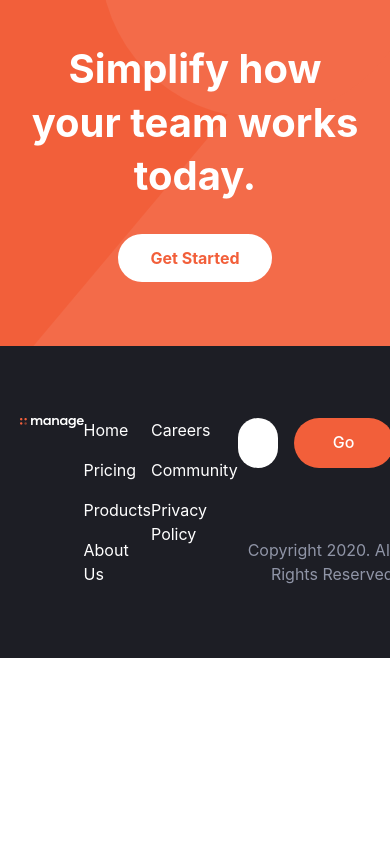
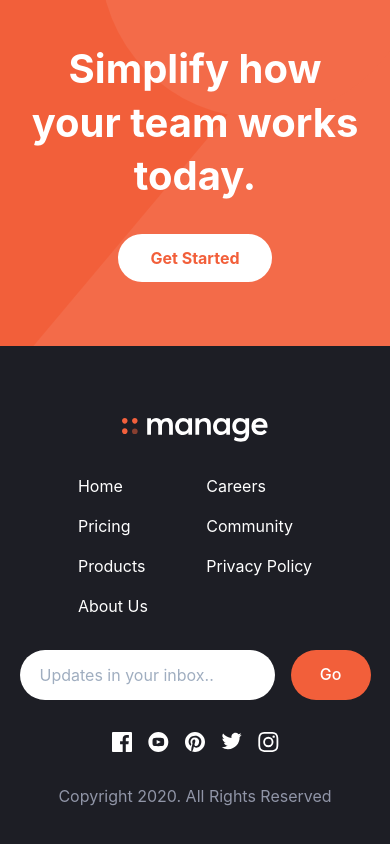
Before and after one commit to fervillalbag/landingmanage-chakraui, a Next.js app: page / in a window 390 px wide. Shown: the part 3555-4399 px from the top of the page. Before the commit the page ends 4213 px from the top, so only its background shows below. Built offline with nearby package versions, Linux system fonts and the light colour scheme.

Commit message:
refactor: footer component responsive

```diff
--- a/src/components/Footer.tsx
+++ b/src/components/Footer.tsx
@@ -11,16 +11,30 @@ const Footer: React.FC = () => {
           maxWidth="1200px"
           width="90%"
           margin="0 auto"
-          templateColumns="1fr 3fr 2fr"
-          templateRows="1fr max-content"
+          gridRowGap={{ base: '32px', lg: '0' }}
+          templateColumns={{
+            base: '1fr',
+            md: 'repeat(2, 1fr)',
+            lg: '1fr 3fr 2fr'
+          }}
+          templateRows={{
+            base: 'repeat(5, max-content)',
+            md: 'repeat(3, max-content)',
+            lg: '1fr max-content'
+          }}
         >
           <Link href="/">
-            <Box as="a" gridColumn="1/2" gridRow="1/2">
+            <Box
+              as="a"
+              gridColumn="1/2"
+              gridRow="1/2"
+              margin={{ base: '0 auto', md: 'initial' }}
+            >
               <Image src="/images/logowhite.svg" />
             </Box>
           </Link>
 
-          <Flex justifyContent="space-evenly" gridRow="1/3">
+          <Flex justifyContent="space-evenly">
             <Flex direction="column">
               <Link href="/">
                 <Text as="a" color="#fff" marginBottom="16px" cursor="pointer">
@@ -62,8 +76,11 @@ const Footer: React.FC = () => {
             </Flex>
           </Flex>
 
-          <Box>
-            <Grid templateColumns="1fr 100px" gridColumnGap="16px">
+          <Box gridRow={{ base: '3/4', lg: 'initial' }}>
+            <Grid
+              templateColumns={{ base: '1fr 80px', lg: '1fr 100px' }}
+              gridColumnGap="16px"
+            >
               <Input
                 color="hsl(228, 39%, 23%)"
                 border="none"
@@ -90,7 +107,7 @@ const Footer: React.FC = () => {
             </Grid>
           </Box>
 
-          <Flex>
+          <Flex justifyContent={{ base: 'center', md: 'flex-start' }}>
             <Link href="/">
               <Box as="a" marginRight="16px">
                 <Image src="/icon/icon-facebook.svg" />
@@ -118,11 +135,15 @@ const Footer: React.FC = () => {
             </Link>
           </Flex>
 
-          <Box>
+          <Flex
+            gridColumn={{ base: 'initial', lg: '3/4' }}
+            justifyContent={{ base: 'center', lg: 'flex-end' }}
+            alignItems="center"
+          >
             <Text color="hsl(227, 12%, 61%)" textAlign="right">
               Copyright 2020. All Rights Reserved
             </Text>
-          </Box>
+          </Flex>
         </Grid>
       </Box>
     </>
```
